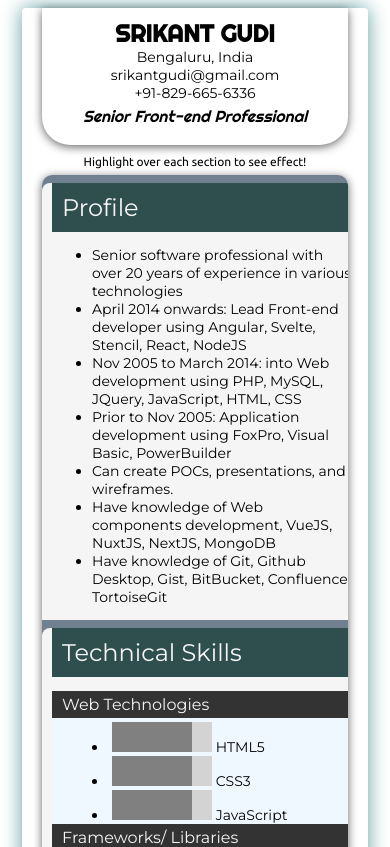
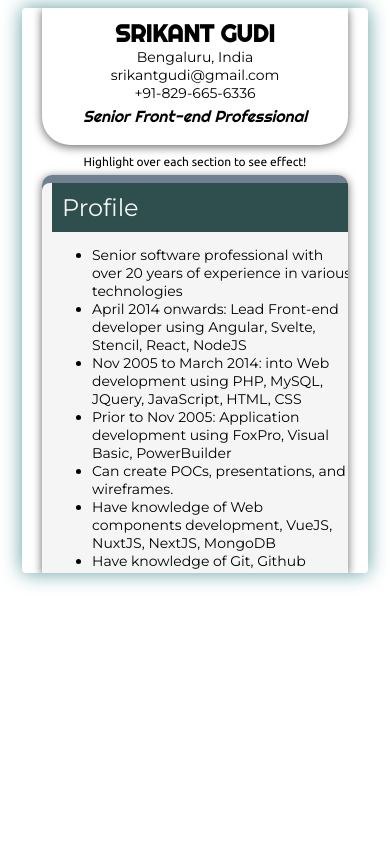
Before and after one commit to srikantgudi/srikantgudi.github.io, a Svelte app: page / in a window 390 px wide. Shown: the top 847 px of the page. Built offline with nearby package versions, Linux system fonts and the light colour scheme.

Commit message:
Modified styles.

```diff
--- a/public/global.css
+++ b/public/global.css
@@ -10,6 +10,8 @@ body {
 .container {
   box-shadow: 0 0 20px cadetblue;
   border-radius: 4px;
+  max-height: 75vmax;
+  overflow-y: hidden;
 }
 .sectiontitle {
   font-size: 16px;
@@ -69,8 +71,8 @@ body {
   flex-wrap: wrap;
   background-color: slategrey;
   padding: 4px 0;
-  max-height: 100vmax;
-  overflow-y: auto;
+  height: 80vh;
+  overflow-y: hidden;
 }
 .section {
   font-family: Montserrat;
@@ -82,11 +84,11 @@ body {
   padding: 0 10px;
   background-color: whitesmoke;
   transition: all 0.5s ease-in-out;
-  overflow-y: auto;
+  max-height: 75vh;
+  overflow-y: hidden;
 }
 .section:hover {
   flex: 2;
-  height: 75vh;
   overflow-y: auto;
 }
 .sectiontitle {
@@ -160,11 +162,24 @@ body {
     flex-direction: column;
   }
   .section {
-    height: auto;
+    height: 100vmin;
+    overflow-y: auto;
+  }
+  .resume {
+    height: 100vmin;
+    overflow-y: auto;
   }
 }
 @media (max-width: 400px) {
   .pos {
     font-size: 16px;
   }
+  .section {
+    height: 100vmin;
+    overflow-y: auto;
+  }
+  .resume {
+    min-height: 100vmin;
+    overflow-y: auto;
+  }
 }
```
